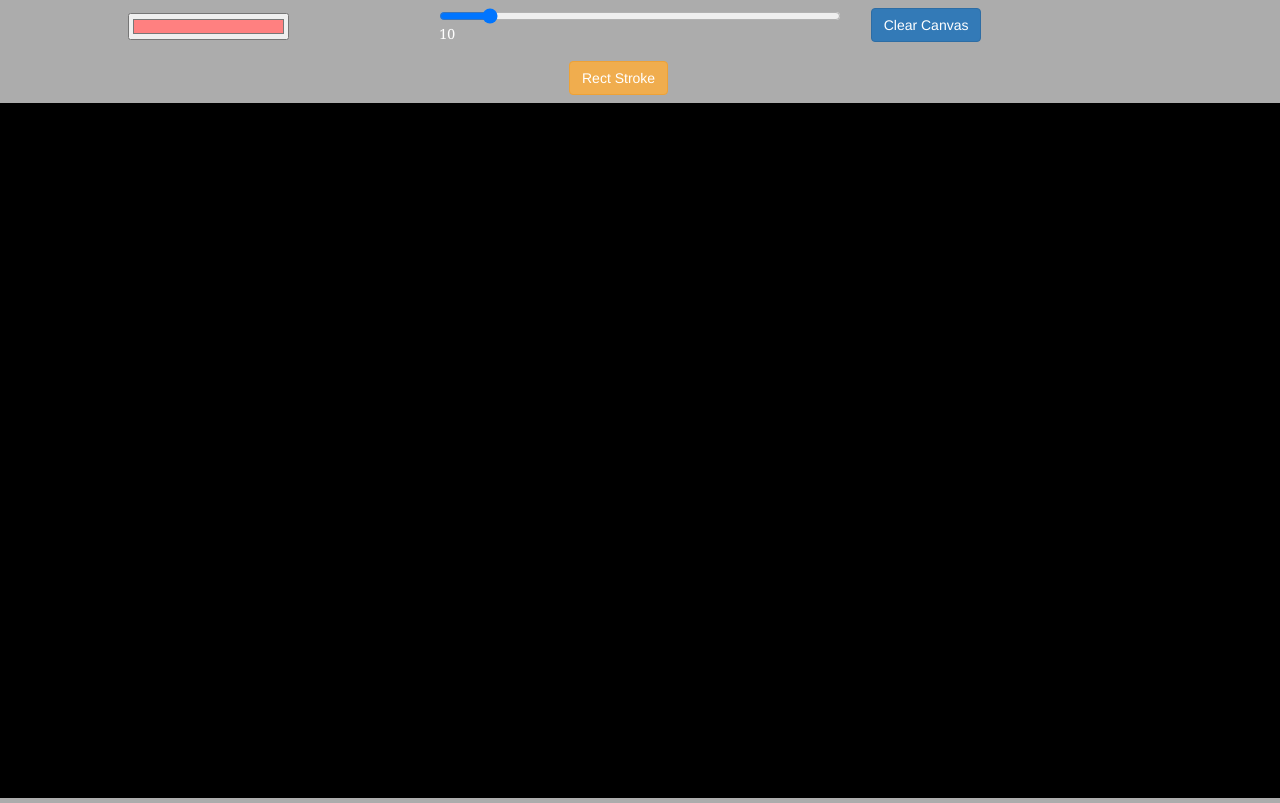
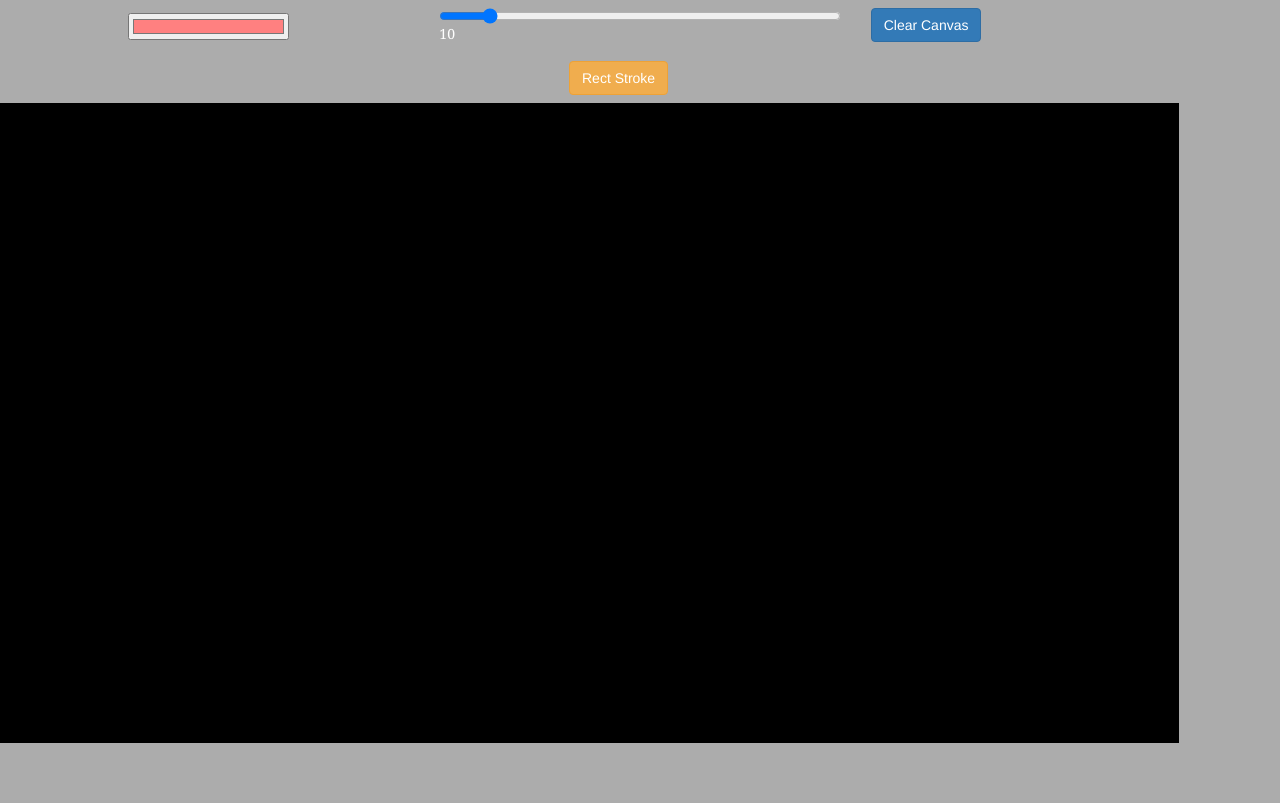
Before and after one commit to thedevyansh/painting-app, a plain HTML site: page index.html in a window 1280 px wide. Drawn offline with nearby package versions, Linux system fonts and the light colour scheme.

Commit message:
Improved canvas size

```diff
--- a/index.html
+++ b/index.html
@@ -7,7 +7,10 @@
 	<link rel="stylesheet" type="text/css" href="https://maxcdn.bootstrapcdn.com/bootstrap/3.3.5/css/bootstrap.min.css">
 	<title>Painting App</title>
 <style>
-
+	canvas{
+		height:80vh;
+		widht:100vw;
+	}
 	body {
 		margin:0;
 		overflow:hidden;
```
